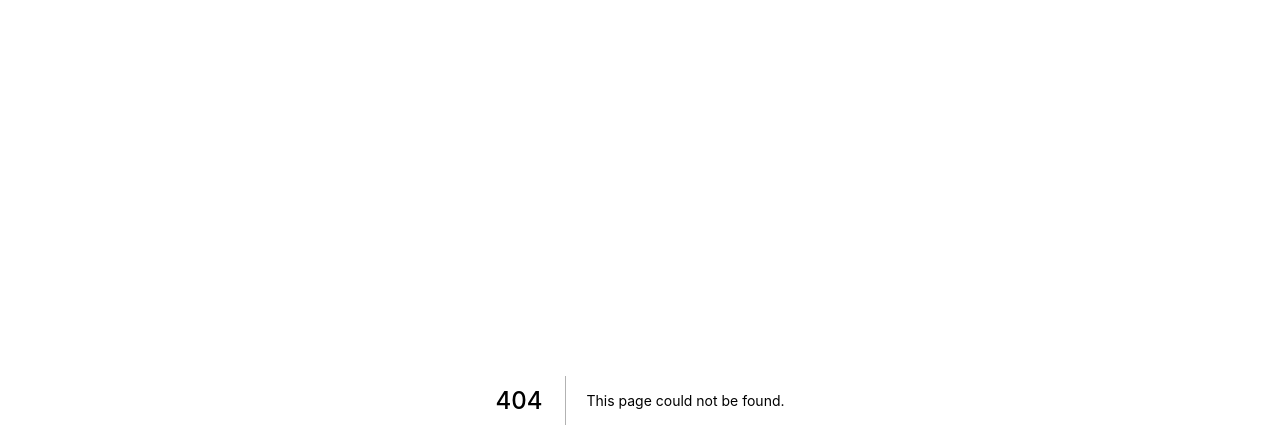
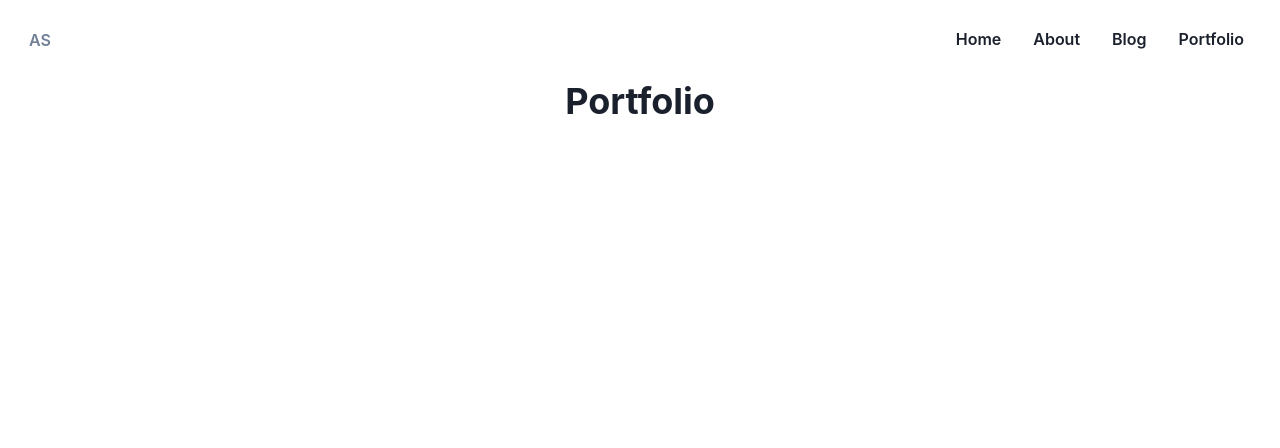
Before and after one commit to ashannon828/my-dev-blog, a Next.js app: page /portfolio in a window 1280 px wide. Before the commit this address had no page. Shown: the top 448 px of the page. Built offline with nearby package versions, Linux system fonts and the light colour scheme.

Commit message:
added portfolio page

```diff
--- /dev/null
+++ b/pages/portfolio.js
@@ -0,0 +1,13 @@
+import React from 'react';
+import { Heading } from '@chakra-ui/react';
+import Layout from '../components/layout/Layout';
+
+function portfolio() {
+  return (
+    <Layout>
+      <Heading>Portfolio</Heading>
+    </Layout>
+  );
+}
+
+export default portfolio;
```
